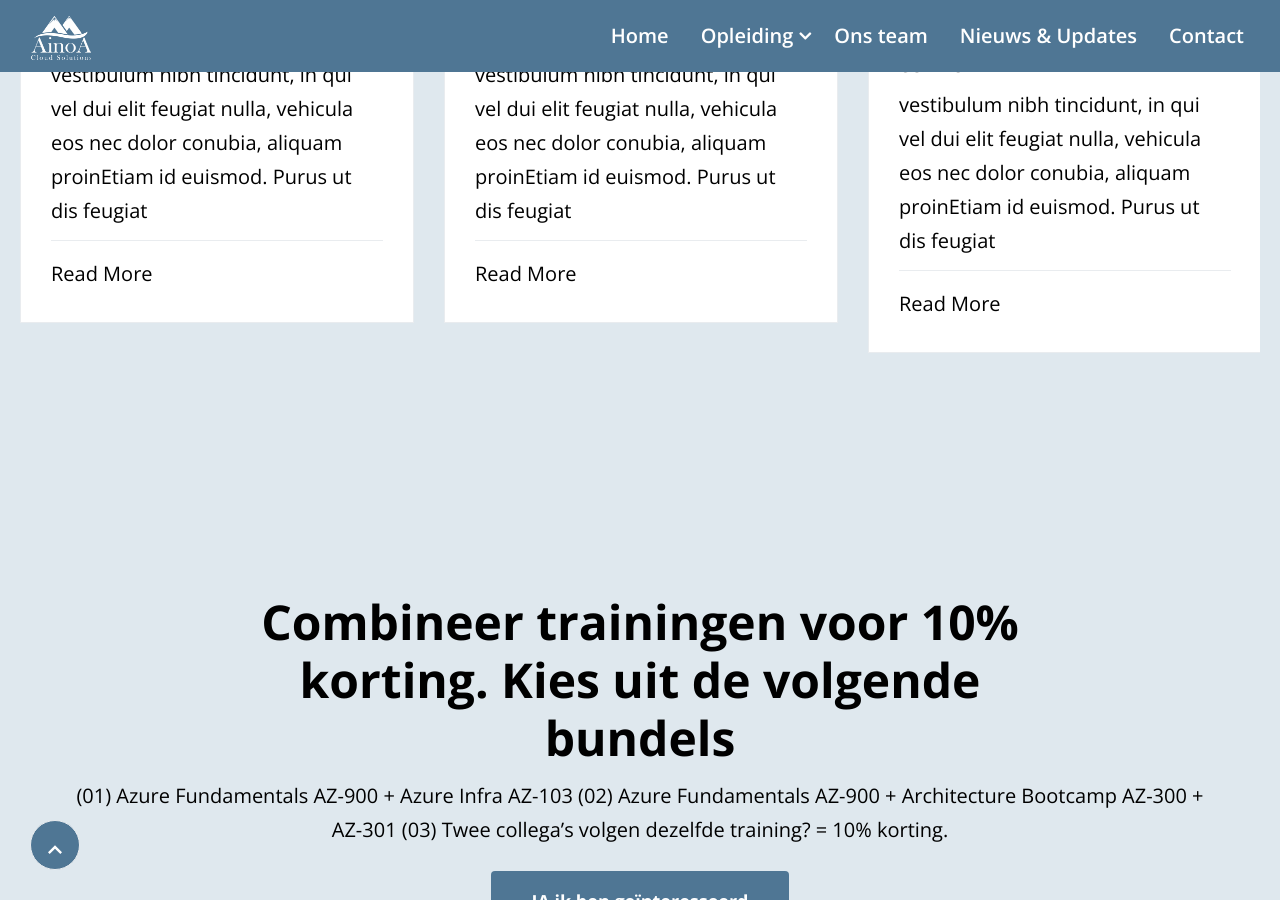
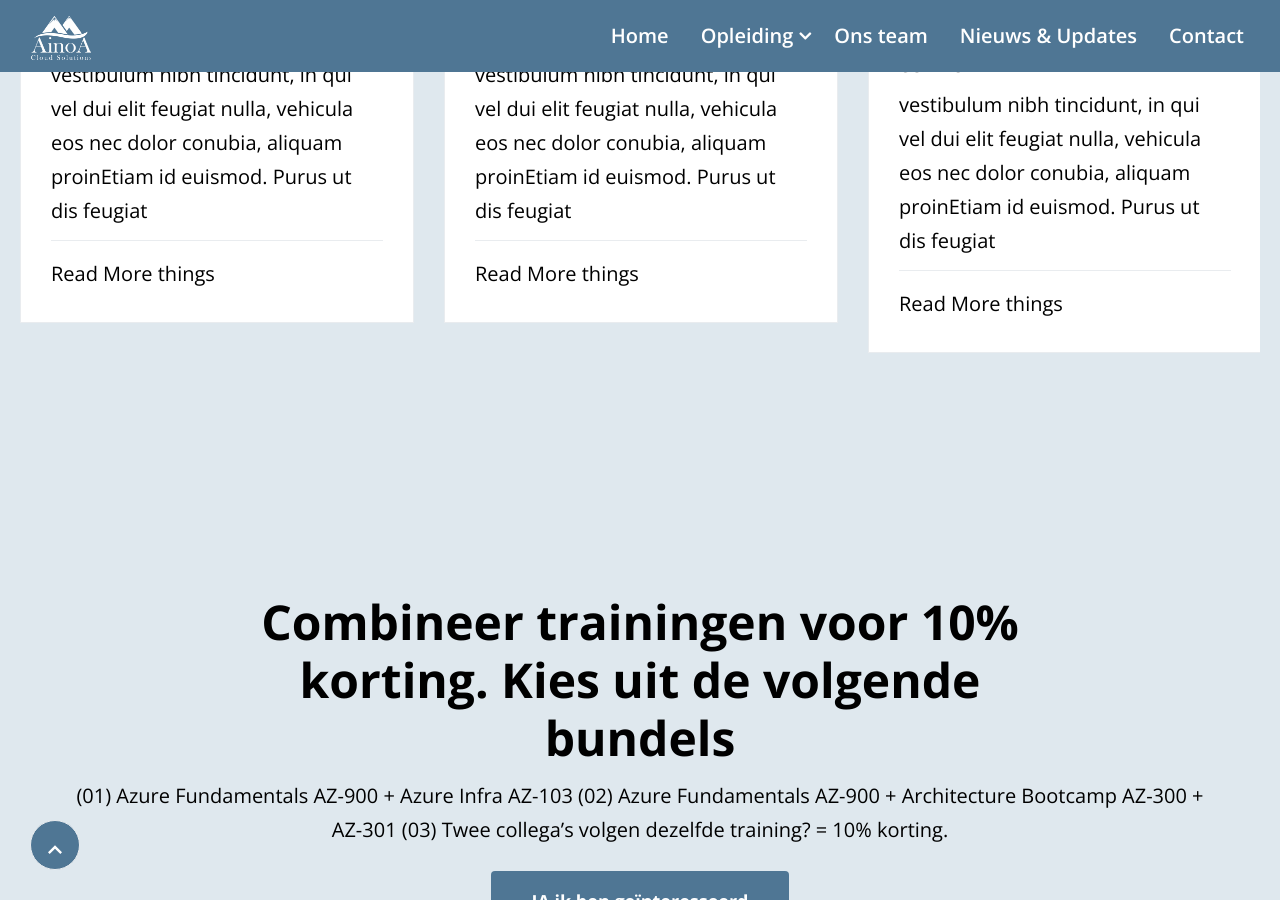
Before and after one commit to Dimtemp/ainoawebsite, a Jekyll site: the page built from index.html, in a window 1280 px wide and 900 px high, scrolled down 5821 px. Built offline with Jekyll 4.4.1, drawn with Linux system fonts in a browser that asks for light colours.

Commit message:
Update post-card.html

```diff
--- a/_includes/post-card.html
+++ b/_includes/post-card.html
@@ -11,7 +11,7 @@
     </a>
     <p class="text">{{post.excerpt}}</p>
     <div class="post-card-bottom">
-      <a href="{{post.url  | relative_url}}" class="readmore-btn">Read More</a>
+      <a href="{{post.url  | relative_url}}" class="readmore-btn">Read More things</a>
     </div>
   </div>
 </div>
```
